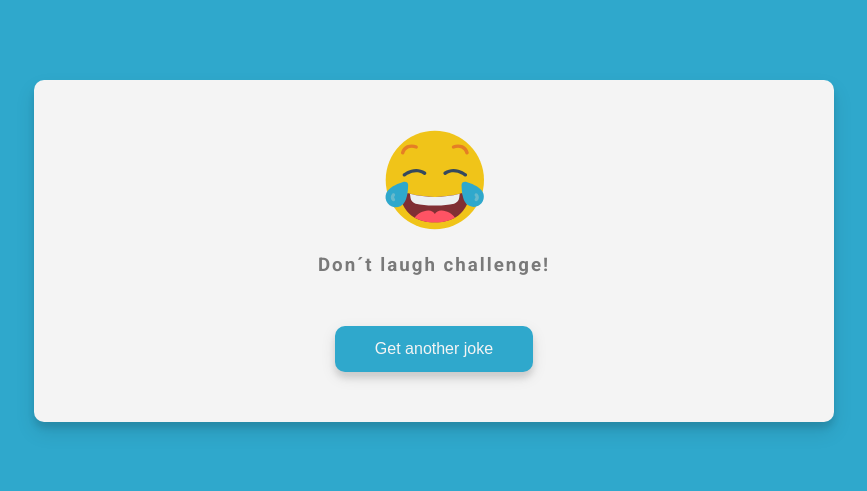
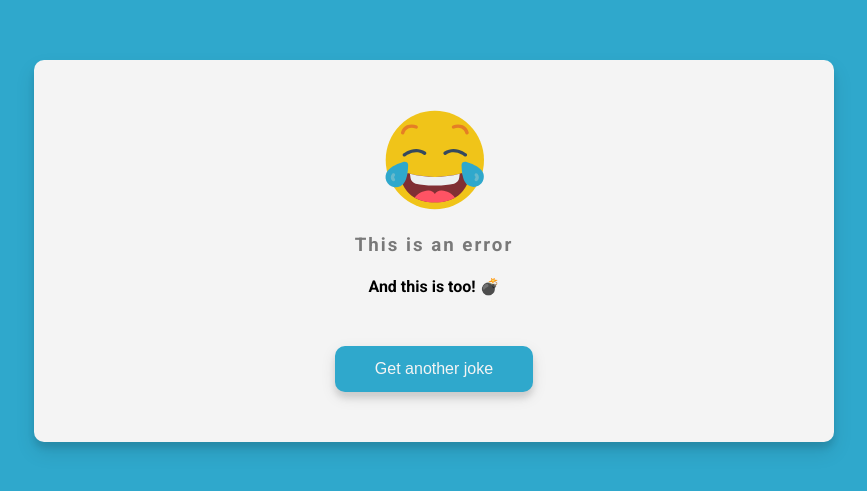
Before and after one commit to diegolepore/webpack-stater-2022, a website built with webpack: page src/template.html in a window 1280 px wide. Shown: the part 149-640 px from the top of the page, without its empty margins (206-1073 px from the left). Built offline with nearby package versions, Linux system fonts and the light colour scheme; no server answers.

Commit message:
A commit with example bugs

```diff
--- a/src/index.js
+++ b/src/index.js
@@ -7,3 +7,5 @@ const laughImg = document.getElementById('laughImg')
 laughImg.src = laughing
 
 console.log(generateJoke())
+
+console.error('💥 This is an error in JS')
--- a/src/template.html
+++ b/src/template.html
@@ -9,7 +9,8 @@
 <body>
   <div class="container">
     <img id="laughImg" src="" alt="">
-    <h3>Don´t laugh challenge!</h3>
+    <h3>This is an error</h3>
+    <h4>And this is too! 💣</h4>
     <div class="joke" id="joke"></div>
     <button id="jokeBtn" class="btn">Get another joke</button>
   </div>
```
